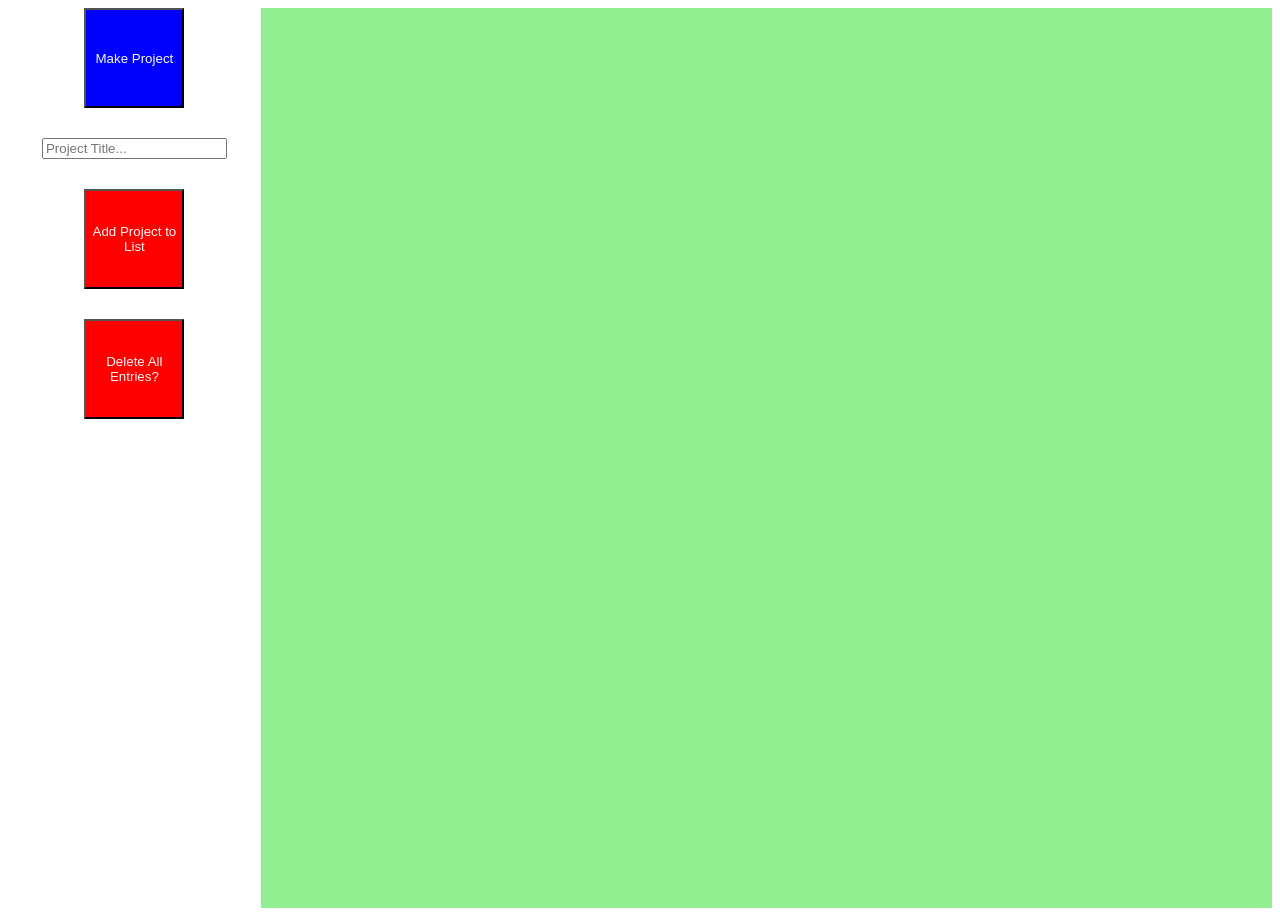
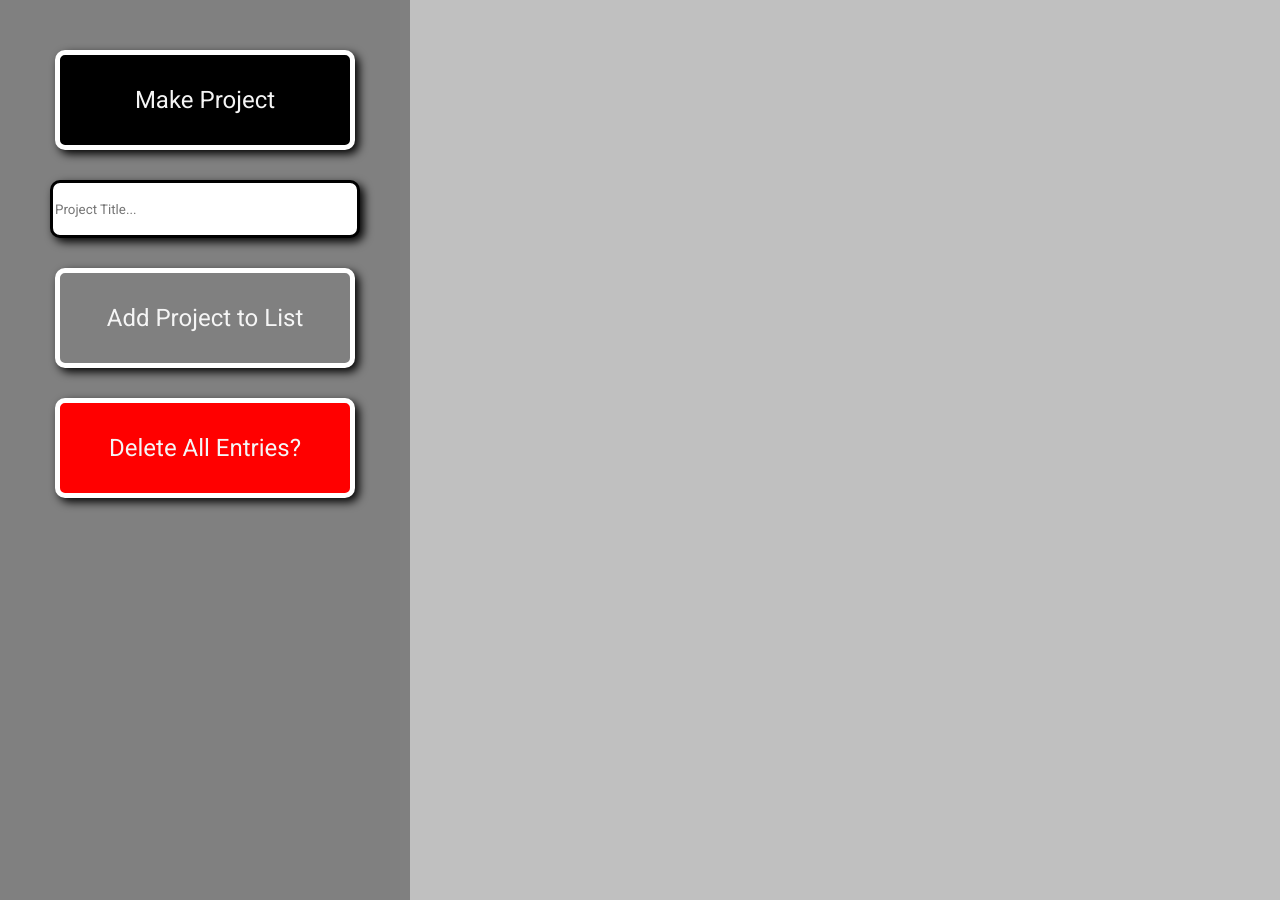
Before and after one commit to rcoderIVIX/To-Do-List, a website built with webpack: page src/template.html in a window 1280 px wide. Both pictures are taken after a click on the button "Make Project". Built offline with nearby package versions, Linux system fonts and the light colour scheme.

Commit message:
Made it easier to look at.

```diff
--- a/src/dom.js
+++ b/src/dom.js
@@ -36,7 +36,7 @@ makeProject.addEventListener("click",()=>{
 
     let deleteAll = document.createElement("button")
     deleteAll.textContent = "Delete All Entries?"
-    deleteAll.classList.add("btn2")
+    deleteAll.classList.add("btn3")
     wrapper.appendChild(deleteAll)
 
     deleteAll.addEventListener("click", ()=>{
@@ -67,7 +67,7 @@ makeProject.addEventListener("click",()=>{
             taskPriority.placeholder = "Task Priority..."
 
             let addTask = document.createElement("button")
-            addTask.classList.add("btn2")
+            addTask.classList.add("btn4")
             addTask.textContent = "Add Task to Project"
 
             tasksWindow.appendChild(taskTitle)
--- a/src/styles.css
+++ b/src/styles.css
@@ -1,19 +1,59 @@
+@import url('https://fonts.googleapis.com/css2?family=Roboto:ital,wght@0,100;0,300;0,400;0,500;0,700;0,900;1,100;1,300;1,400;1,500;1,700;1,900&display=swap');
+
+
+*{
+    font-family: "Roboto";
+}
+
+button{
+    font-size: 24px;
+    box-shadow: 4px 4px 10px rgba(0, 0, 0, 10);
+}
+
 .btn{
     height: 100px;
-    width: 100px;
-    background-color: blue;
+    width: 300px;
+    background-color: black;
+    border: solid white 5px;
     color: whitesmoke;
+    border-radius: 10px;
+    cursor: pointer;
+
 }
 
 .btn2{
     height: 100px;
-    width: 100px;
+    width: 300px;
+    background-color: gray;
+    border: solid white 5px;
+    color: whitesmoke;
+    border-radius: 10px;
+    cursor: pointer;
+
+}
+
+.btn3{
+    height: 100px;
+    width: 300px;
     background-color: red;
+    border: solid white 5px;
     color: whitesmoke;
+    border-radius: 10px;
+    cursor: pointer;
+}
+
+.btn4{
+    height: 100px;
+    width: 300px;
+    background-color: blue;
+    border: solid white 5px;
+    color: whitesmoke;
+    border-radius: 10px;
+    cursor: pointer;
 }
 
 .tasks{
-    background-color: lightgreen;
+    background-color: rgba(0, 0, 0, 0.247);
     height: 100vh;
     display: flex;
     flex-direction: column;
@@ -26,6 +66,7 @@
 body{
     display: grid;
     grid-template-columns: 1fr 4fr;
+    margin: 0;
 
 }
 
@@ -34,26 +75,42 @@ body{
     flex-direction: column;
     align-items: center;
     gap: 30px;
+    padding: 50px;
+    background-color: gray;
 }
 
 .project{
     min-width: 700px;
     min-height: 100px;
-    background-color: yellow;
+    background-color: whitesmoke;
     display: flex;
-    flex-direction: column;
-    text-align: center;
+    justify-content: center;
+    align-items: center;
     font-size: 36px;
     padding: 20px;
     gap: 30px;
+    border-radius: 20px;
+    border: solid black 3px;
+    box-shadow: 4px 4px 10px rgba(0, 0, 0, 10);
+    cursor: pointer;
 
 }
 
 .new-div{
     background-color: gray;
+    border: solid black 3px;
+    box-shadow: 4px 4px 10px rgba(0, 0, 0, 10);
     color: whitesmoke;
     text-align: left;
     font-size: 15px;
     min-width: 100px;
     padding: 10px;
 }
+
+input{
+    width: 300px;
+    height: 50px;
+    border-radius: 10px;
+    border: solid black 3px;
+    box-shadow: 4px 4px 10px rgba(0, 0, 0, 10)
+}
```
